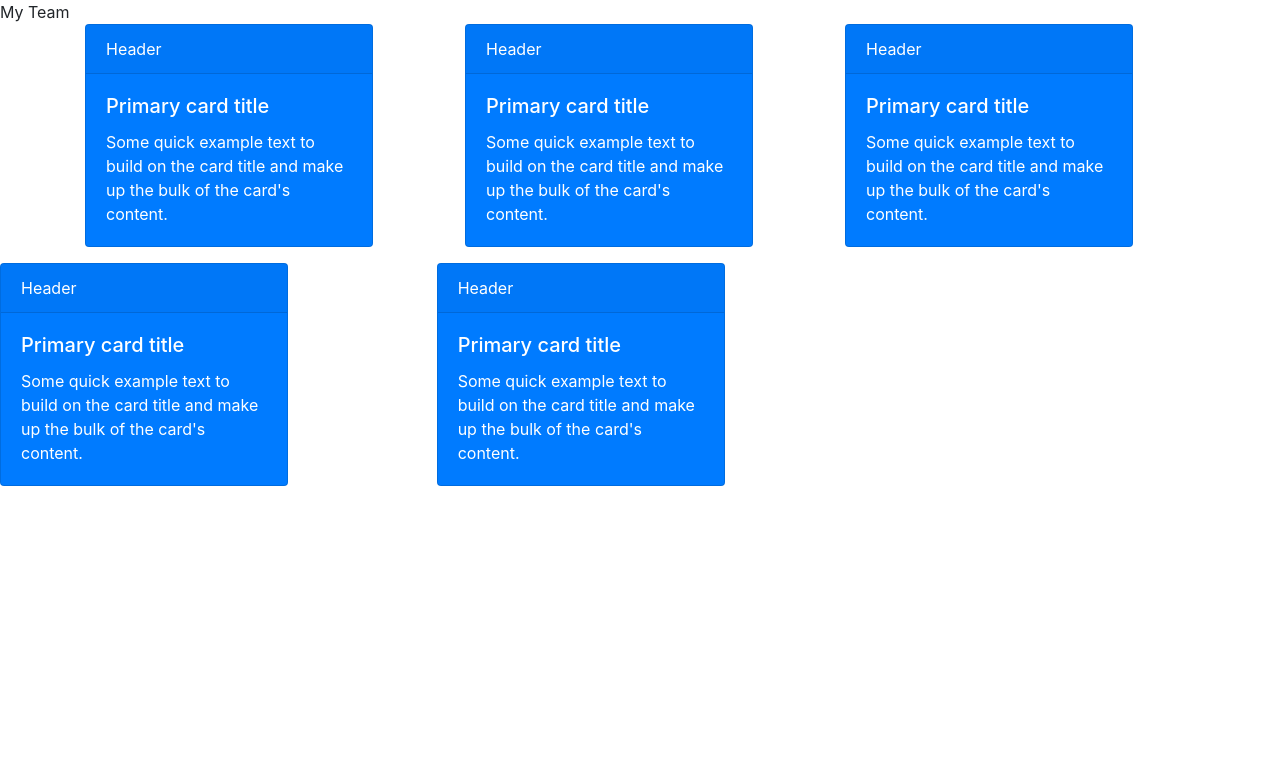
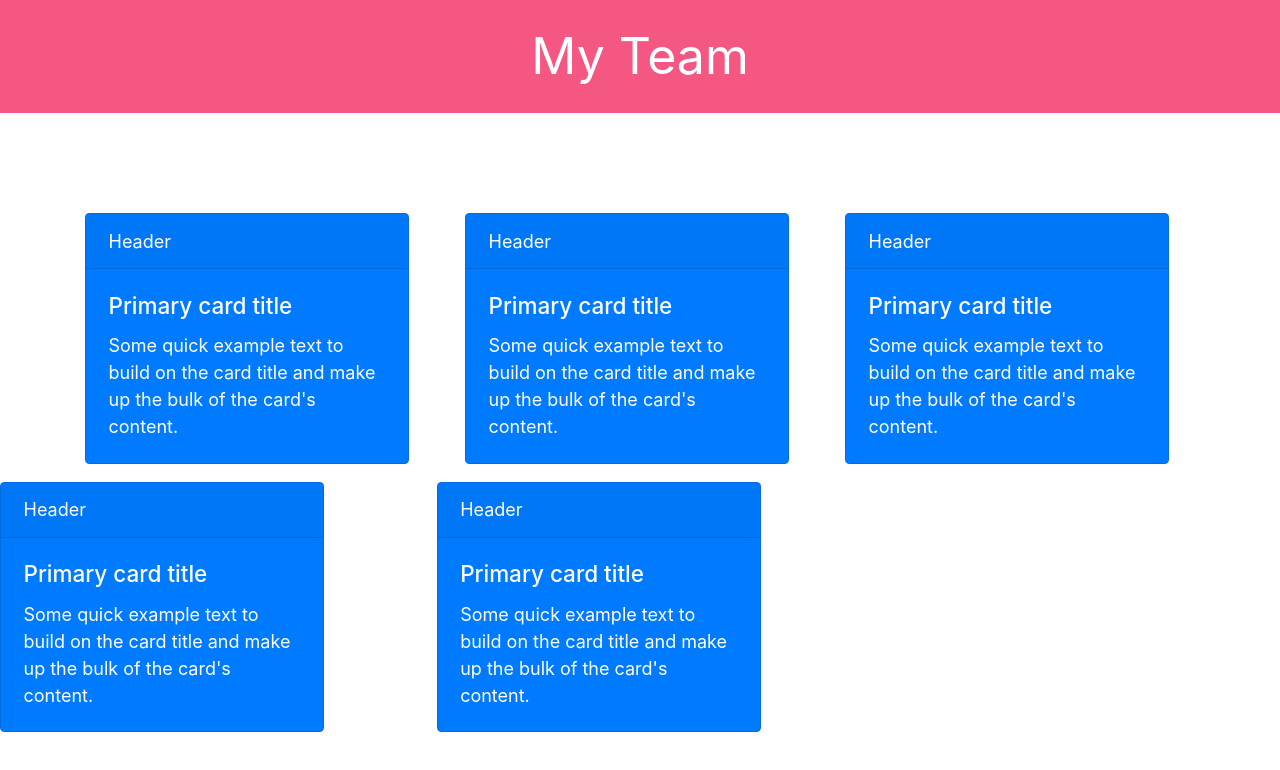
Before and after one commit to Mariah217/team-profile-generator, a website: page index.html in a window 1280 px wide. Drawn offline with nearby package versions, Linux system fonts and the light colour scheme.

Commit message:
added background color to head and aligned text to center

```diff
--- a/index.html
+++ b/index.html
@@ -9,7 +9,7 @@
 
 </head>
 <body>
-    <header class="myTeam">My Team</header>
+    <header>My Team</header>
     <div class="container">
         <div class="row">
           <div class="col-sm-4 col-md-4 col-lg-4">
--- a/style.css
+++ b/style.css
@@ -1,5 +1,13 @@
-#myTeam{
-    background-color: coral;
+*{
+    font-size: 18px;
+}
+
+header{
+    display: flex;
+    background-color: rgb(244, 88, 130);
     color: white;
-    font: 400;
+    font-size: 50px;
+    justify-content: center;
+    margin-bottom: 100px;
+    padding: 1.5%;
 }
```
